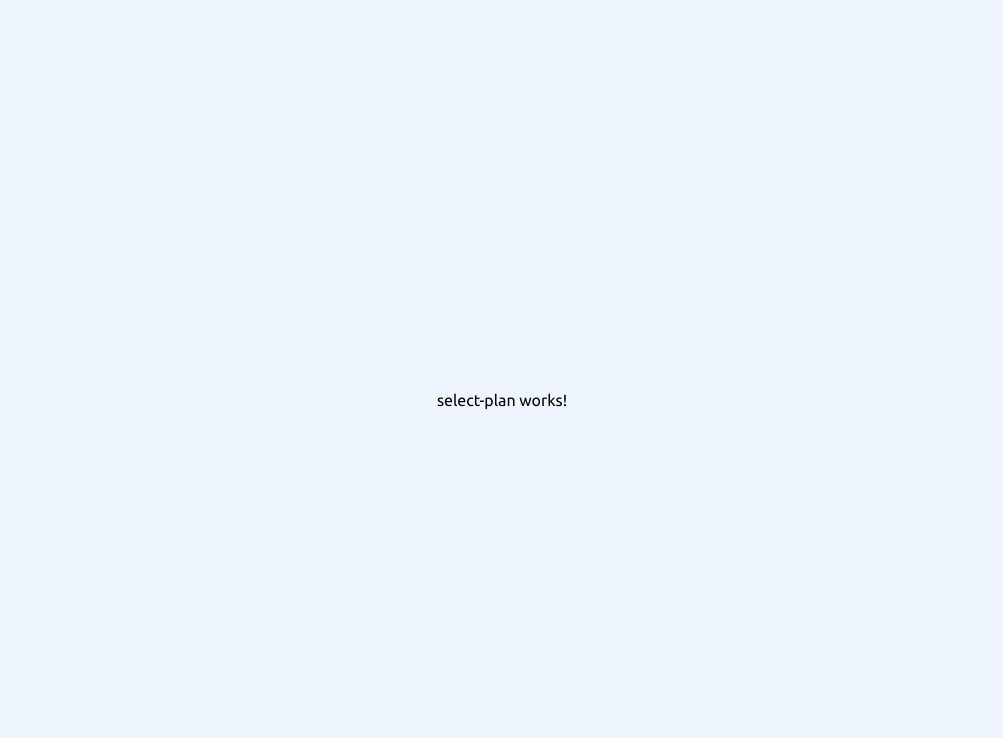
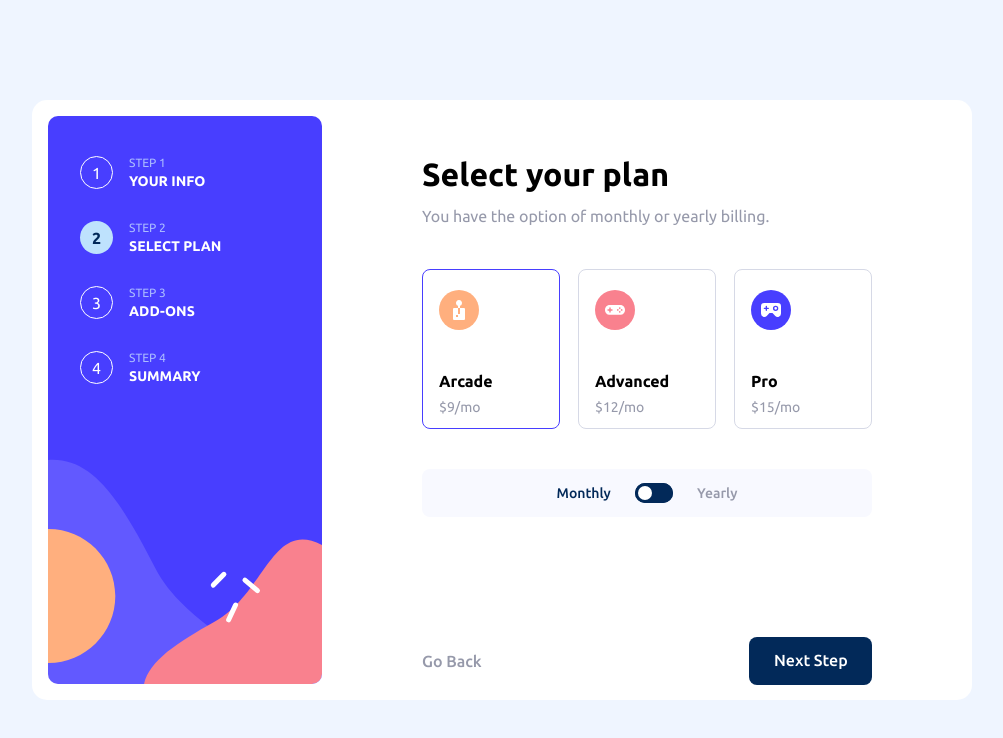
Before and after one commit to Paul-Blankson/lorem-gaming-ngrx, an Angular app: page /sign-up/select-plan in a window 1280 px wide. Shown: the top 738 px of the page, without its empty margins (138-1141 px from the left). Built offline with nearby package versions, Linux system fonts and the light colour scheme.

Commit message:
feat: added select plan step page

```diff
--- a/src/app/components/select-plan/select-plan.component.css
+++ b/src/app/components/select-plan/select-plan.component.css
@@ -0,0 +1,186 @@
+.select__plan-container {
+  width: 940px;
+  height: 600px;
+  background-color: var(--color-multi-step-background);
+  border-radius: 0.9375rem;
+  display: grid;
+  grid-template-columns: 274px 1fr;
+  gap: 6.25rem;
+  padding: 1rem;
+}
+
+.select__plan-content {
+  background-color: var(--color-multi-step-background);
+  width: 450px;
+  height: 348px;
+  margin-top: 40px;
+  display: flex;
+  flex-direction: column;
+  gap: 40px;
+}
+
+.selectPlan__text-container {
+  display: flex;
+  flex-direction: column;
+  gap: 0.6875rem;
+}
+
+.selectPlan__text {
+  font-family: Ubuntu;
+  font-size: 2rem;
+  font-weight: 700;
+  line-height: 36.77px;
+  text-align: left;
+}
+
+.selectPlan__paragrah {
+  font-family: Ubuntu;
+  font-size: 16px;
+  font-weight: 400;
+  line-height: 25px;
+  text-align: left;
+  color: var(--color-grey);
+}
+
+.select__plan-type {
+  width: 100%;
+  height: 160px;
+  display: flex;
+  align-items: center;
+  gap: 1.125rem;
+}
+
+.select__plan-card {
+  width: 138px;
+  height: 100%;
+  border-radius: 0.5rem;
+  padding-left: 1rem;
+  cursor: pointer;
+  border: 1px solid #D6D9E6
+}
+
+.select__plan-card:hover {
+  border: 1px solid #483EFF;
+}
+
+.select__plan-card.selected {
+  border: 1px solid #483eff;
+}
+
+.card__icon {
+  width: 40px;
+  height: 40px;
+  margin-top: 1.25rem;
+}
+
+.plan__text-container {
+  display: flex;
+  flex-direction: column;
+  gap: 7px;
+  margin-top: 39px;
+  padding-bottom: 1rem;
+}
+
+.card__heading {
+  font-family: Ubuntu;
+  font-size: 1rem;
+  font-weight: bold;
+  line-height: 18.38px;
+  text-align: left;
+}
+
+.card__price {
+  font-family: Ubuntu;
+  font-size: 0.875rem;
+  font-weight: 400;
+  line-height: 20px;
+  text-align: left;
+  color: var(--color-grey);
+}
+
+.select__plan-buttons-container {
+  width: 450px;
+  height: 48px;
+  display: flex;
+  align-items: center;
+  justify-content: center;
+  gap: 1.5rem;
+  background-color: #F8F9FF;
+  border-radius: 0.5rem;
+}
+
+.select__plan-text {
+  font-family: Ubuntu;
+  font-size: 14px;
+  font-weight: 500;
+  text-align: center;
+  color: var(--color-grey);
+}
+
+.select__plan-text.selected {
+  color: var(--color-denim);
+}
+
+.select__plan-toggle-button {
+  width: 38px;
+  height: 20px;
+  position: relative;
+  border-radius: 0.625rem;
+  background-color: var(--color-denim);
+  transition: background-color 0.3s ease-in-out;
+  cursor: pointer;
+}
+
+.select__plan-checkbox {
+  display: none;
+}
+
+.select__plan-button {
+  position: absolute;
+  width: 100%;
+  height: 100%;
+  border-radius: 0.625rem;
+  background-color: var(--color-denim);
+  transition: background-color 0.3s ease-in-out;
+  cursor: pointer;
+}
+
+.select__plan-button::before {
+  position: absolute;
+  content: "";
+  background-color: var(--color-multi-step-background);
+  border-radius: 50%;
+  width: 14px;
+  height: 14px;
+  top: 3px;
+  left: 3px;
+  transition: transform 0.3s ease-in-out;
+}
+
+.select__plan-checkbox:checked + .select__plan-button {
+  background-color: var(--color-denim);
+}
+
+.select__plan-checkbox:checked + .select__plan-button::before {
+  transform: translateX(18px);
+}
+
+.button__container {
+  width: 450px;
+  height: 48px;
+  margin-top: 80px;
+  display: flex;
+  justify-content: space-between;
+}
+
+.transparent__btn {
+  font-family: Ubuntu;
+  font-size: 1rem;
+  font-weight: 500;
+  line-height: 18.38px;
+  text-align: left;
+  background-color: transparent;
+  color:  #9699AA;
+  border: none;
+  cursor: pointer;
+}
--- a/src/app/components/select-plan/select-plan.component.html
+++ b/src/app/components/select-plan/select-plan.component.html
@@ -1 +1,65 @@
-<p>select-plan works!</p>
+<div class="select__plan-container">
+  <div class="sidebar__container">
+    <app-sidebar></app-sidebar>
+  </div>
+
+  <div class="select__plan-content">
+
+    <div class="selectPlan__text-container">
+      <h1 class="selectPlan__text">Select your plan</h1>
+      <p class="selectPlan__paragrah">You have the option of monthly or yearly billing.</p>
+    </div>
+
+    <div class="select__plan-type">
+      @for(plan of plans; track $index) {
+      <div class="select__plan-card"
+        [class.selected]="selectedPlan === plan.name"
+        (click)="selectPlan(plan.name)"
+      >
+      <img [src]="plan.icon" [alt]="plan.name + ' icon'" class="card__icon" />
+      <div class="plan__text-container">
+        <h2 class="card__heading">{{ plan.name }}</h2>
+        <p class="card__price">{{ plan.price }}</p>
+      </div>
+      </div>
+    }
+    </div>
+
+    <div class="select__plan-toggle-buttons-container">
+      <div class="select__plan-buttons-container">
+        <h3
+          class="select__plan-text"
+          [class.selected]="!isYearly"
+        >
+          Monthly
+        </h3>
+        <div class="select__plan-toggle-button">
+          <input
+            type="checkbox"
+            id="toggle"
+            class="select__plan-checkbox"
+            [(ngModel)]="isYearly"
+            (change)="togglePlan()"
+          />
+          <label
+            class="select__plan-button"
+            for="toggle"
+            aria-label="Toggle yearly plan"
+          ></label>
+        </div>
+        <h3
+          class="select__plan-text"
+          [class.selected]="isYearly"
+        >
+          Yearly
+        </h3>
+      </div>
+    </div>
+    <div class="button__container">
+      <button class="transparent__btn" (click)="goBack()">Go Back</button>
+      <button class="custom__btn" type="submit"(click)="nextStep()">Next Step</button>
+  </div>
+
+  </div>
+
+</div>
--- a/src/app/components/select-plan/select-plan.component.ts
+++ b/src/app/components/select-plan/select-plan.component.ts
@@ -1,11 +1,38 @@
 import { Component } from '@angular/core';
+import { SidebarComponent } from '../sidebar/sidebar.component';
+import { FormsModule } from '@angular/forms';
+import { Router } from '@angular/router';
 
 @Component({
   selector: 'app-select-plan',
-  imports: [],
+  imports: [SidebarComponent, FormsModule],
   templateUrl: './select-plan.component.html',
   styleUrl: './select-plan.component.css'
 })
 export class SelectPlanComponent {
+  isYearly = false;
+  selectedPlan = 'Arcade';
 
+  plans = [
+    { name: 'Arcade', price: '$9/mo', icon: 'images/icon-arcade.svg' },
+    { name: 'Advanced', price: '$12/mo', icon: 'images/icon-advanced.svg' },
+    { name: 'Pro', price: '$15/mo', icon: 'images/icon-pro.svg' },
+  ];
+
+  constructor(private router: Router) {}
+
+  togglePlan() {
+    this.isYearly = !this.isYearly;
+  }
+
+  selectPlan(plan: string) {
+    this.selectedPlan = plan;
+  }
+  goBack(): void {
+    this.router.navigate(['/sign-up/your-info']);
+  }
+
+  nextStep(): void {
+    this.router.navigate(['/sign-up/add-ons']);
+  }
 }
```
